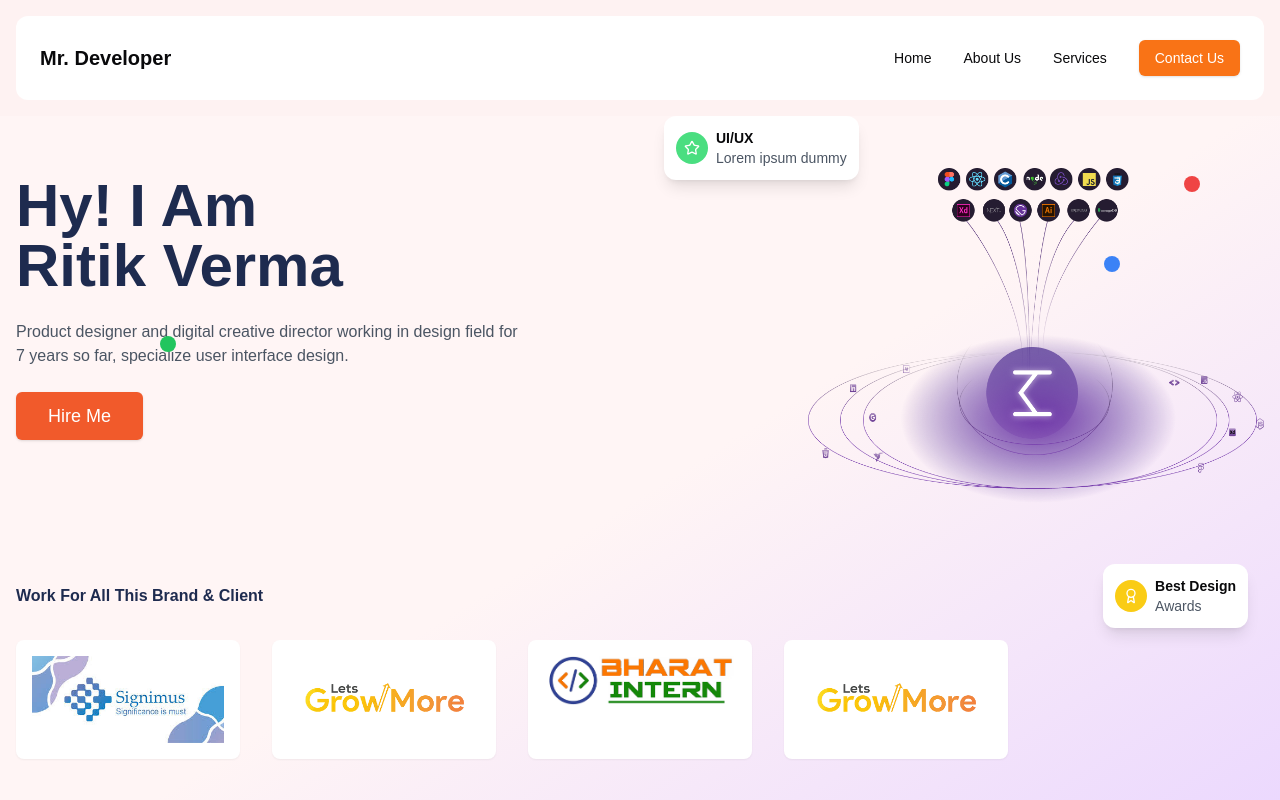
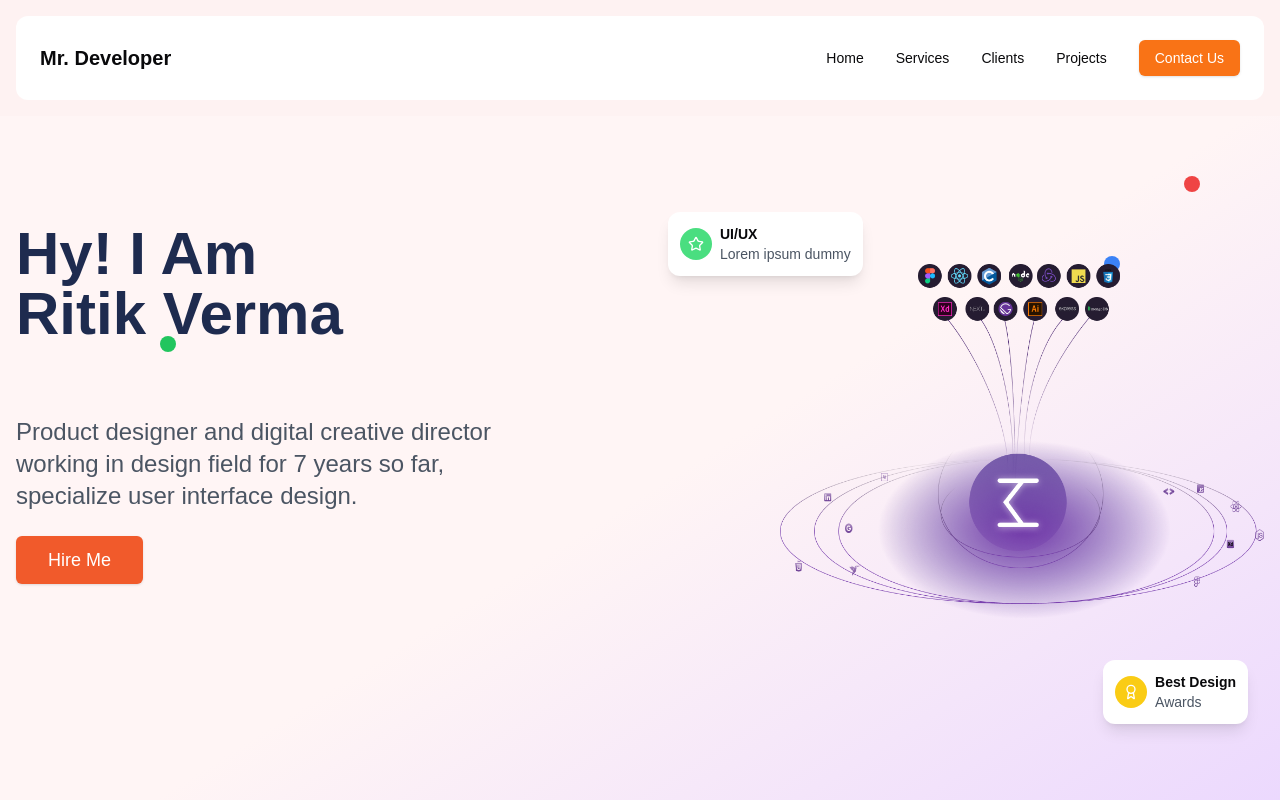
Before and after one commit to ritikverma127/portfolio, a Next.js app: page / in a window 1280 px wide. Shown: the top 800 px of the page. Built offline with nearby package versions, Linux system fonts and the light colour scheme.

Commit message:
set the links

```diff
--- a/src/app/layout.tsx
+++ b/src/app/layout.tsx
@@ -13,8 +13,8 @@ const geistMono = Geist_Mono({
 });
 
 export const metadata: Metadata = {
-  title: "Create Next App",
-  description: "Generated by create next app",
+  title: "Ritik Verma",
+  description: "Portfolio",
 };
 
 export default function RootLayout({
@@ -24,9 +24,13 @@ export default function RootLayout({
 }>) {
   return (
     <html lang="en">
+      <head>
+
+      </head>
       <body
         className={`${geistSans.variable} ${geistMono.variable} antialiased overflow-x-hidden`}
       >
+
         {children}
       </body>
     </html>
--- a/src/components/Exceptional-work.tsx
+++ b/src/components/Exceptional-work.tsx
@@ -3,7 +3,7 @@ import { Shield } from "lucide-react";
 
 export default function ExceptionalWork() {
   return (
-    <section className="py-24 px-4 relative">
+    <section className="py-24 px-4 relative" id="clients">
       <div className="absolute top-20 right-20 w-4 h-4 rounded-full bg-red-500" />
       <div className="absolute bottom-20 left-20 w-4 h-4 rounded-full bg-blue-500" />
 
--- a/src/components/Hero.tsx
+++ b/src/components/Hero.tsx
@@ -4,21 +4,22 @@ import { Award, Star } from "lucide-react";
 
 export default function Hero() {
   return (
-    <div className="relative min-h-screen bg-gradient-to-br from-[#FFF5F5] via-[#FFF5F5] to-[#E9D5FF] px-4 py-20 mt-24">
+    <div className="relative min-h-screen bg-gradient-to-br from-[#FFF5F5] via-[#FFF5F5] to-[#E9D5FF] px-4 py-20 mt-24 pt-32 " id="home">
       {/* Decorative elements */}
       <div className="absolute top-20 right-20 w-4 h-4 rounded-full bg-red-500" />
       <div className="absolute top-40 right-40 w-4 h-4 rounded-full bg-blue-500" />
       <div className="absolute top-60 left-40 w-4 h-4 rounded-full bg-green-500" />
 
-      <div className="max-w-7xl mx-auto grid lg:grid-cols-2 gap-12 items-center">
+      <div className="max-w-7xl mx-auto grid lg:grid-cols-2 gap-14 items-center">
         <div className="space-y-6">
-          <h1 className="text-[#1E2B4F] text-5xl lg:text-6xl font-bold leading-tight">
+          <h1 className="text-[#1E2B4F] text-6xl lg:text-6xl font-bold leading-tight">
             Hy! I Am
             <br />
            Ritik Verma
           </h1>
+<div className="pt-12 space-y-6">
 
-          <p className="text-gray-600 max-w-lg">
+          <p className="text-gray-600 max-w-lg text-2xl">
             Product designer and digital creative director working in design
             field for 7 years so far, specialize user interface design.
           </p>
@@ -26,6 +27,7 @@ export default function Hero() {
           <Button className="bg-[#F15A2B] hover:bg-[#d94d22] text-white px-8 py-6 text-lg">
             Hire Me
           </Button>
+</div>
         </div>
 
         <div className="relative">
@@ -52,7 +54,7 @@ export default function Hero() {
           </div>
 
           {/* Shopify Badge */}
-          <div className="absolute left-[9rem] bottom-20  top-[-8.75rem]  h-42rem w-42rem ">
+          <div className="absolute left-[7rem] bottom-20  top-[-8.75rem]  h-42rem w-42rem ">
             <Image
               src="/Skills.png"
               alt="Shopify"
@@ -65,7 +67,7 @@ export default function Hero() {
       </div>
 
       {/* Brands Section */}
-      <div className="max-w-7xl mx-auto mt-36">
+      {/* <div className="max-w-7xl mx-auto mt-36">
         <h3 className="text-[#1E2B4F] font-semibold mb-8">
           Work For All This Brand & Client
         </h3>
@@ -100,7 +102,7 @@ export default function Hero() {
             </div>
           ))}
         </div>
-      </div>
+      </div> */}
     </div>
   );
 }
--- a/src/components/Navbar.tsx
+++ b/src/components/Navbar.tsx
@@ -2,6 +2,7 @@
 import React, { useState } from 'react';
 import { Button } from '@/components/ui/button';
 import { Menu, X } from 'lucide-react';
+import Link from 'next/link';
 
 const Header = () => {
   const [isMobileMenuOpen, setIsMobileMenuOpen] = useState(false);
@@ -16,24 +17,32 @@ const Header = () => {
           </a>
 
           <nav className="flex items-center gap-8">
-            <a
-              href="/"
+            <Link
+              href="#home"
               className="text-sm hover:text-gray-600 transition-colors"
-            >
+              >
               Home
-            </a>
-            <a
-              href="#"
-              className="text-sm hover:text-gray-600 transition-colors"
-            >
-              About Us
-            </a>
-            <a
-              href="#"
+            </Link>
+            <Link
+              href="#services"
               className="text-sm hover:text-gray-600 transition-colors"
             >
               Services
-            </a>
+            </Link>
+            <Link
+              href="#clients"
+              className="text-sm hover:text-gray-600 transition-colors"
+            >
+              Clients
+            </Link>
+
+            <Link
+              href="#projects"
+           className="text-sm hover:text-gray-600 transition-colors"
+            >
+              Projects
+            </Link>
+
             <Button
               asChild
               className="bg-orange-500 hover:bg-orange-600 text-white rounded-md"
--- a/src/components/Recent-Projects.tsx
+++ b/src/components/Recent-Projects.tsx
@@ -17,7 +17,7 @@ export default function RecentProjects() {
   ];
 
   return (
-    <section className="py-24 px-4">
+    <section className="py-24 px-4" id="projects">
       <div className="max-w-7xl mx-auto space-y-12">
         <h2 className="text-4xl font-bold text-center text-[#1E2B4F]">
           Recent Project
--- a/src/components/Services.tsx
+++ b/src/components/Services.tsx
@@ -3,7 +3,7 @@ import { Button } from "@/components/ui/button";
 
 export default function Services() {
   return (
-    <section className="py-24 px-4">
+    <section className="py-24 px-4" id="services">
       <div className="max-w-7xl mx-auto grid lg:grid-cols-2 gap-12 items-center">
         <div className="space-y-6">
           <div className="space-y-4 bg-white rounded-xl p-6 shadow-sm">
```
